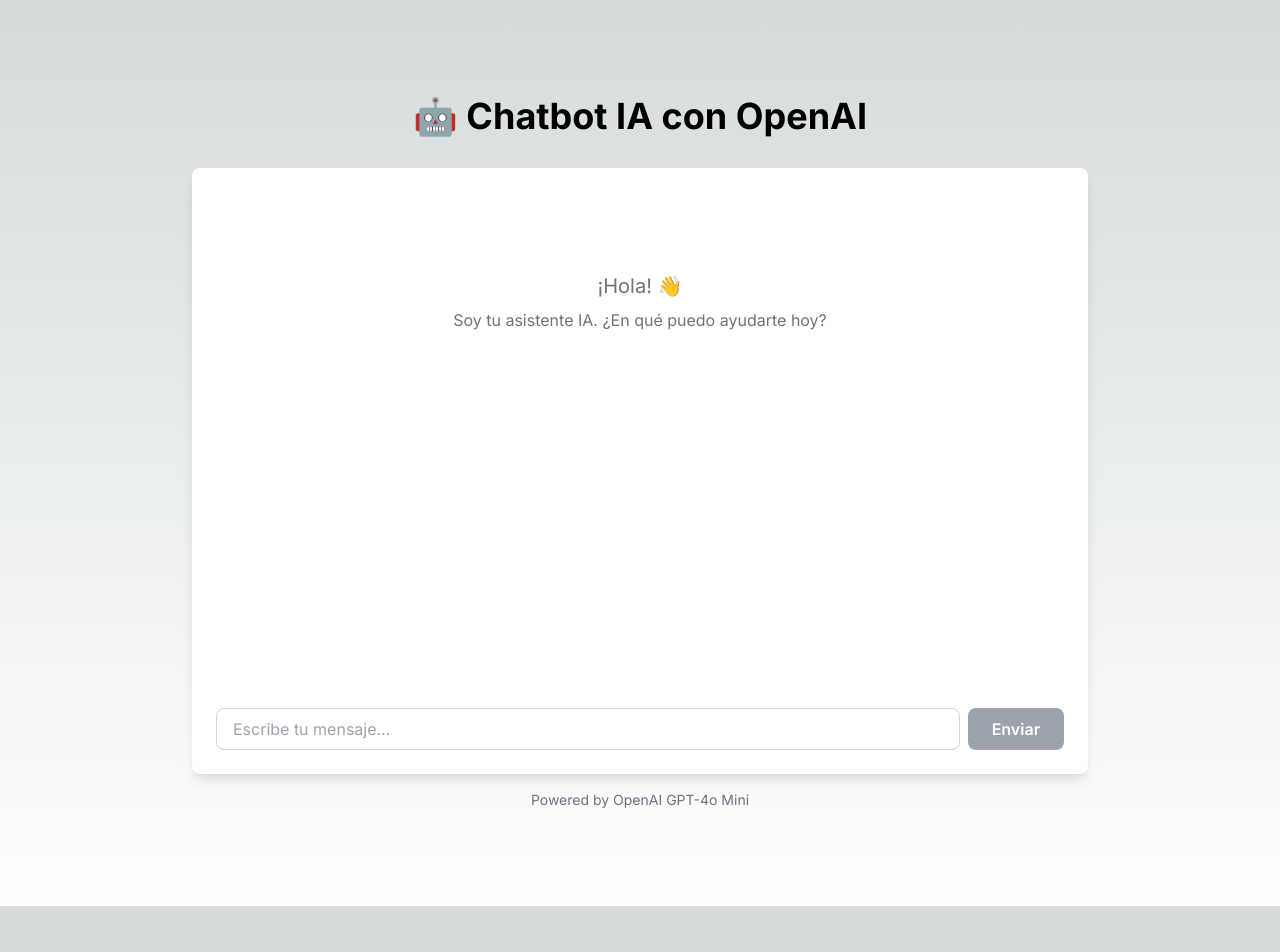
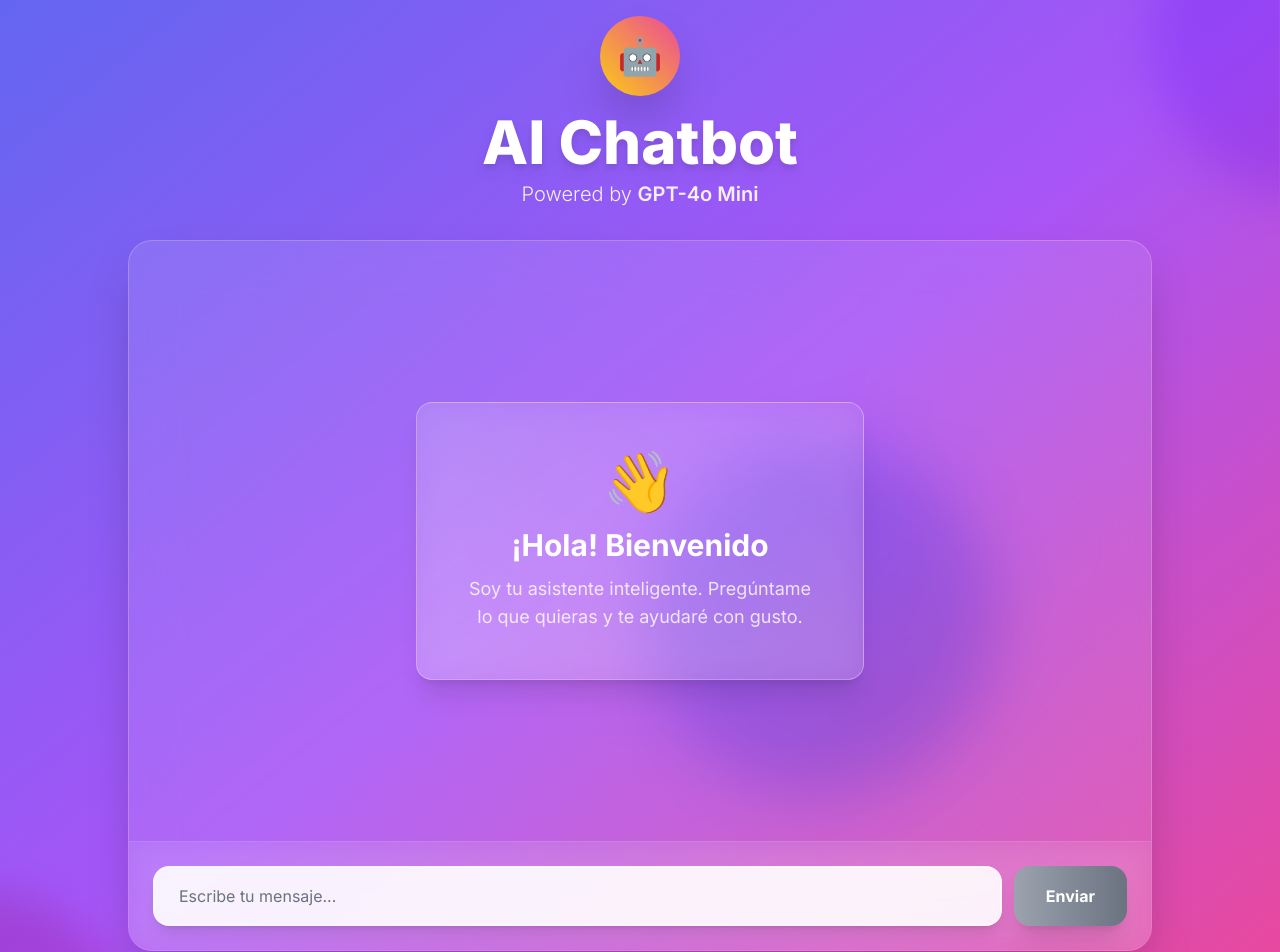
Before and after one commit to cseleck/AgenteDoc, a Next.js app: page / in a window 1280 px wide. Shown: the top 952 px of the page. Before the commit the page ends 906 px from the top, so only its background shows below. Built offline with nearby package versions, Linux system fonts and the light colour scheme.

Commit message:
Diseño espectacular: UI moderna con degradados, glassmorphism y animaciones

```diff
--- a/app/page.tsx
+++ b/app/page.tsx
@@ -1,6 +1,6 @@
 'use client';
 
-import { useState } from 'react';
+import { useState, useRef, useEffect } from 'react';
 
 interface Message {
   role: 'user' | 'assistant';
@@ -11,6 +11,15 @@ export default function Home() {
   const [messages, setMessages] = useState<Message[]>([]);
   const [input, setInput] = useState('');
   const [isLoading, setIsLoading] = useState(false);
+  const messagesEndRef = useRef<HTMLDivElement>(null);
+
+  const scrollToBottom = () => {
+    messagesEndRef.current?.scrollIntoView({ behavior: 'smooth' });
+  };
+
+  useEffect(() => {
+    scrollToBottom();
+  }, [messages]);
 
   const sendMessage = async (e: React.FormEvent) => {
     e.preventDefault();
@@ -62,75 +71,183 @@ export default function Home() {
   };
 
   return (
-    <main className="flex min-h-screen flex-col items-center justify-between p-4 md:p-24">
-      <div className="w-full max-w-4xl">
-        <h1 className="text-4xl font-bold text-center mb-8">
-          🤖 Chatbot IA con OpenAI
+    <main className="min-h-screen bg-gradient-to-br from-indigo-500 via-purple-500 to-pink-500 flex items-center justify-center p-4 overflow-hidden relative">
+      {/* Animated background effects */}
+      <div className="absolute inset-0 overflow-hidden pointer-events-none">
+        <div className="absolute -top-40 -right-40 w-80 h-80 bg-purple-300 rounded-full mix-blend-multiply filter blur-xl opacity-70 animate-blob"></div>
+        <div className="absolute -bottom-40 -left-40 w-80 h-80 bg-pink-300 rounded-full mix-blend-multiply filter blur-xl opacity-70 animate-blob animation-delay-2000"></div>
+        <div className="absolute top-1/2 left-1/2 transform -translate-x-1/2 -translate-y-1/2 w-80 h-80 bg-indigo-300 rounded-full mix-blend-multiply filter blur-xl opacity-70 animate-blob animation-delay-4000"></div>
+      </div>
+
+      <div className="w-full max-w-5xl relative z-10">
+        {/* Header */}
+        <div className="text-center mb-8 animate-fade-in">
+          <div className="inline-flex items-center justify-center w-20 h-20 rounded-full bg-gradient-to-tr from-yellow-400 to-pink-500 mb-4 shadow-2xl">
+            <span className="text-4xl">🤖</span>
+          </div>
+          <h1 className="text-5xl md:text-6xl font-extrabold text-white mb-2 drop-shadow-lg">
+            AI Chatbot
           </h1>
+          <p className="text-white/90 text-lg md:text-xl font-light">
+            Powered by <span className="font-semibold">GPT-4o Mini</span>
+          </p>
+        </div>
 
-        <div className="bg-white dark:bg-gray-800 rounded-lg shadow-lg p-6 mb-4">
-          <div className="h-[500px] overflow-y-auto mb-4 space-y-4">
+        {/* Chat Container */}
+        <div className="backdrop-blur-xl bg-white/10 rounded-3xl shadow-2xl border border-white/20 overflow-hidden">
+          {/* Messages Area */}
+          <div className="h-[500px] md:h-[600px] overflow-y-auto p-4 md:p-8 space-y-6 scrollbar-thin scrollbar-thumb-white/20 scrollbar-track-transparent">
             {messages.length === 0 ? (
-              <div className="text-center text-gray-500 mt-20">
-                <p className="text-xl">¡Hola! 👋</p>
-                <p className="mt-2">Soy tu asistente IA. ¿En qué puedo ayudarte hoy?</p>
+              <div className="flex flex-col items-center justify-center h-full text-center animate-fade-in">
+                <div className="bg-gradient-to-tr from-white/20 to-white/5 backdrop-blur-lg rounded-2xl p-8 md:p-12 border border-white/30 shadow-xl max-w-md">
+                  <div className="text-6xl mb-4">👋</div>
+                  <h2 className="text-2xl md:text-3xl font-bold text-white mb-3">
+                    ¡Hola! Bienvenido
+                  </h2>
+                  <p className="text-white/80 text-base md:text-lg">
+                    Soy tu asistente inteligente. Pregúntame lo que quieras y te ayudaré con gusto.
+                  </p>
+                </div>
               </div>
             ) : (
-              messages.map((message, index) => (
+              <>
+                {messages.map((message, index) => (
                   <div
                     key={index}
                     className={`flex ${
                       message.role === 'user' ? 'justify-end' : 'justify-start'
+                    } animate-slide-up`}
+                  >
+                    <div
+                      className={`max-w-[85%] md:max-w-[75%] rounded-2xl p-4 md:p-5 shadow-lg ${
+                        message.role === 'user'
+                          ? 'bg-gradient-to-br from-blue-500 to-blue-600 text-white'
+                          : 'bg-white/95 backdrop-blur-lg text-gray-800 border border-white/50'
                       }`}
                     >
-                  <div
-                    className={`max-w-[80%] rounded-lg p-4 ${
+                      <div className="flex items-start gap-3">
+                        <div className={`flex-shrink-0 w-8 h-8 rounded-full flex items-center justify-center text-lg ${
                           message.role === 'user'
-                        ? 'bg-blue-500 text-white'
-                        : 'bg-gray-200 dark:bg-gray-700 text-gray-900 dark:text-white'
-                    }`}
-                  >
-                    <p className="whitespace-pre-wrap">{message.content}</p>
+                            ? 'bg-white/20'
+                            : 'bg-gradient-to-tr from-purple-400 to-pink-400'
+                        }`}>
+                          {message.role === 'user' ? '👤' : '🤖'}
+                        </div>
+                        <p className="whitespace-pre-wrap leading-relaxed flex-1 pt-1">
+                          {message.content}
+                        </p>
                       </div>
                     </div>
-              ))
-            )}
+                  </div>
+                ))}
                 {isLoading && (
-              <div className="flex justify-start">
-                <div className="bg-gray-200 dark:bg-gray-700 rounded-lg p-4">
+                  <div className="flex justify-start animate-slide-up">
+                    <div className="bg-white/95 backdrop-blur-lg rounded-2xl p-5 shadow-lg border border-white/50">
+                      <div className="flex items-center gap-3">
+                        <div className="w-8 h-8 rounded-full bg-gradient-to-tr from-purple-400 to-pink-400 flex items-center justify-center text-lg">
+                          🤖
+                        </div>
                         <div className="flex space-x-2">
-                    <div className="w-2 h-2 bg-gray-500 rounded-full animate-bounce"></div>
-                    <div className="w-2 h-2 bg-gray-500 rounded-full animate-bounce" style={{ animationDelay: '0.1s' }}></div>
-                    <div className="w-2 h-2 bg-gray-500 rounded-full animate-bounce" style={{ animationDelay: '0.2s' }}></div>
+                          <div className="w-3 h-3 bg-purple-400 rounded-full animate-bounce"></div>
+                          <div className="w-3 h-3 bg-pink-400 rounded-full animate-bounce" style={{ animationDelay: '0.1s' }}></div>
+                          <div className="w-3 h-3 bg-indigo-400 rounded-full animate-bounce" style={{ animationDelay: '0.2s' }}></div>
+                        </div>
                       </div>
                     </div>
                   </div>
                 )}
+                <div ref={messagesEndRef} />
+              </>
+            )}
           </div>
 
-          <form onSubmit={sendMessage} className="flex gap-2">
+          {/* Input Area */}
+          <div className="p-4 md:p-6 bg-white/5 backdrop-blur-md border-t border-white/10">
+            <form onSubmit={sendMessage} className="flex gap-3">
+              <div className="flex-1 relative">
                 <input
                   type="text"
                   value={input}
                   onChange={(e) => setInput(e.target.value)}
                   placeholder="Escribe tu mensaje..."
-              className="flex-1 rounded-lg border border-gray-300 dark:border-gray-600 px-4 py-2 focus:outline-none focus:ring-2 focus:ring-blue-500 dark:bg-gray-700 dark:text-white"
+                  className="w-full rounded-2xl bg-white/90 backdrop-blur-lg border-2 border-white/30 px-6 py-4 focus:outline-none focus:ring-2 focus:ring-white/50 focus:border-transparent text-gray-800 placeholder-gray-500 shadow-lg transition-all"
                   disabled={isLoading}
                 />
+              </div>
               <button
                 type="submit"
                 disabled={isLoading || !input.trim()}
-              className="bg-blue-500 hover:bg-blue-600 disabled:bg-gray-400 text-white font-semibold px-6 py-2 rounded-lg transition-colors"
+                className="bg-gradient-to-r from-blue-500 to-purple-600 hover:from-blue-600 hover:to-purple-700 disabled:from-gray-400 disabled:to-gray-500 text-white font-bold px-6 md:px-8 py-4 rounded-2xl transition-all transform hover:scale-105 disabled:hover:scale-100 shadow-xl disabled:cursor-not-allowed"
               >
+                <span className="hidden md:inline">
                   {isLoading ? 'Enviando...' : 'Enviar'}
+                </span>
+                <span className="md:hidden text-xl">
+                  {isLoading ? '⏳' : '➤'}
+                </span>
               </button>
             </form>
           </div>
+        </div>
 
-        <div className="text-center text-sm text-gray-500">
-          <p>Powered by OpenAI GPT-4o Mini</p>
+        {/* Footer */}
+        <div className="text-center mt-6 animate-fade-in">
+          <p className="text-white/70 text-sm md:text-base font-light">
+            Creado con ❤️ usando Next.js & OpenAI
+          </p>
         </div>
       </div>
+
+      <style jsx global>{`
+        @keyframes blob {
+          0%, 100% { transform: translate(0, 0) scale(1); }
+          25% { transform: translate(20px, -50px) scale(1.1); }
+          50% { transform: translate(-20px, 20px) scale(0.9); }
+          75% { transform: translate(50px, 50px) scale(1.05); }
+        }
+        @keyframes slide-up {
+          from {
+            opacity: 0;
+            transform: translateY(20px);
+          }
+          to {
+            opacity: 1;
+            transform: translateY(0);
+          }
+        }
+        @keyframes fade-in {
+          from { opacity: 0; }
+          to { opacity: 1; }
+        }
+        .animate-blob {
+          animation: blob 7s infinite;
+        }
+        .animation-delay-2000 {
+          animation-delay: 2s;
+        }
+        .animation-delay-4000 {
+          animation-delay: 4s;
+        }
+        .animate-slide-up {
+          animation: slide-up 0.4s ease-out;
+        }
+        .animate-fade-in {
+          animation: fade-in 0.6s ease-out;
+        }
+        .scrollbar-thin::-webkit-scrollbar {
+          width: 8px;
+        }
+        .scrollbar-thin::-webkit-scrollbar-track {
+          background: transparent;
+        }
+        .scrollbar-thin::-webkit-scrollbar-thumb {
+          background: rgba(255, 255, 255, 0.2);
+          border-radius: 4px;
+        }
+        .scrollbar-thin::-webkit-scrollbar-thumb:hover {
+          background: rgba(255, 255, 255, 0.3);
+        }
+      `}</style>
     </main>
   );
 }
```
Lines whose indentation alone changed are shown as unchanged.
